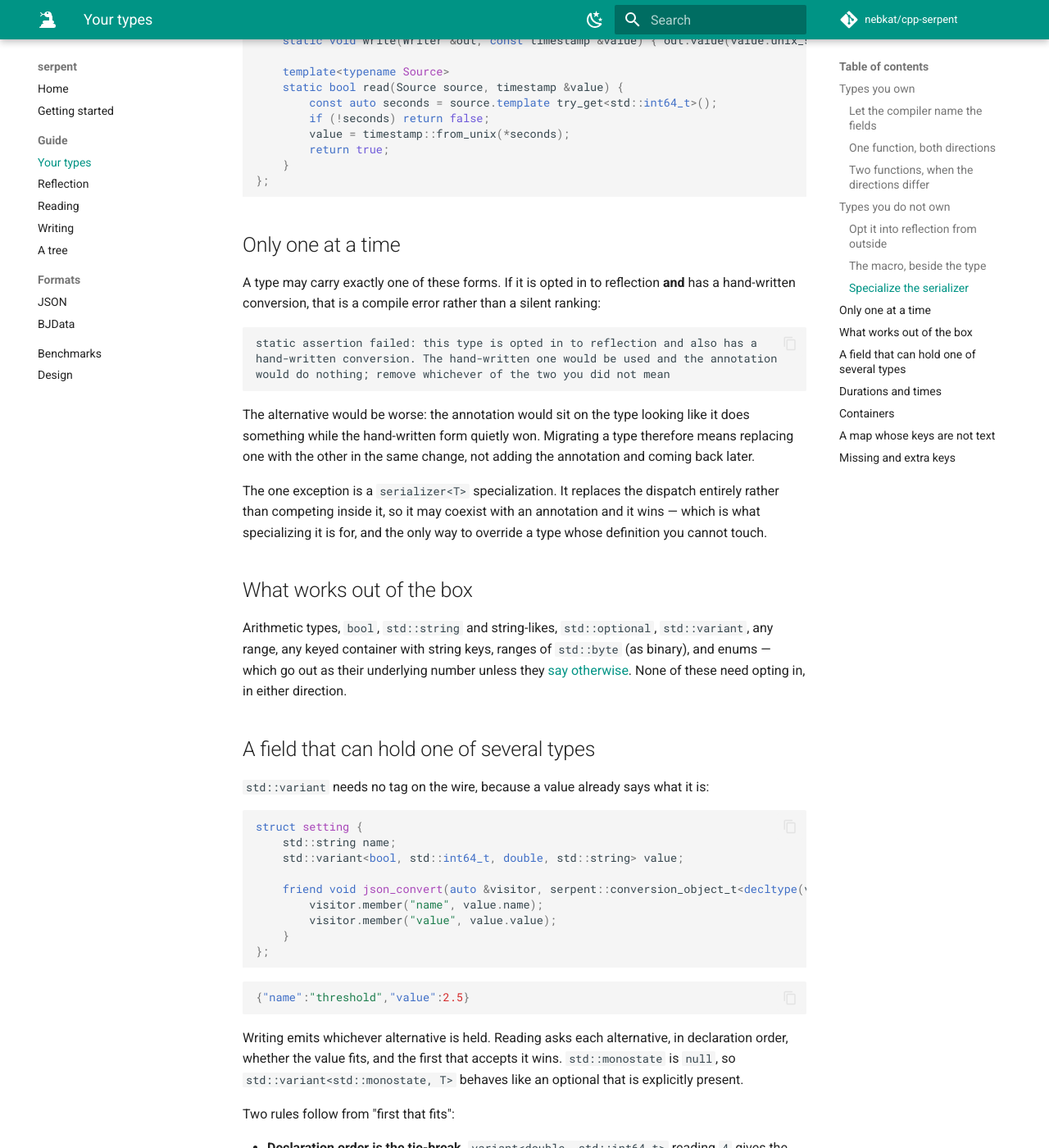
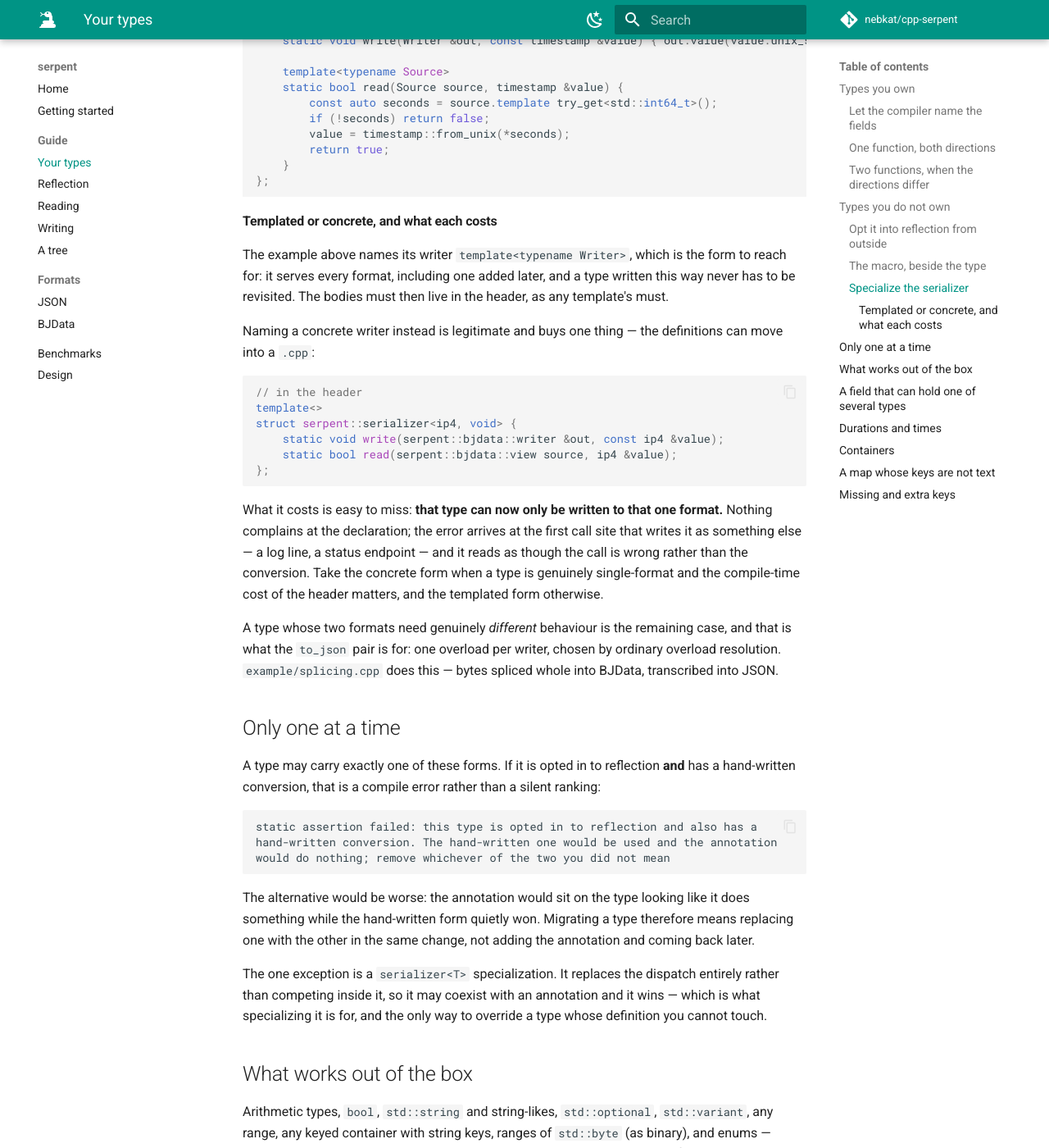
Before and after one commit to nebkat/cpp-serpent, an MkDocs documentation site: the page built from docs/types.md, in a window 1280 px wide and 1400 px high, scrolled down 2605 px. Shown: the whole window at 82% size. Built offline with MkDocs 1.6.1 and Material for MkDocs 9.7.7, drawn with Linux system fonts in a browser that asks for light colours; comment, search, counter and statistics services are not loaded.

Commit message:
docs(types): Say what naming a concrete writer costs

````diff
--- a/docs/types.md
+++ b/docs/types.md
@@ -135,6 +135,34 @@ struct serpent::serializer<timestamp, void> {
     }
 };
 ```
+
+#### Templated or concrete, and what each costs
+
+The example above names its writer `template<typename Writer>`, which is the form to reach for:
+it serves every format, including one added later, and a type written this way never has to be
+revisited. The bodies must then live in the header, as any template's must.
+
+Naming a concrete writer instead is legitimate and buys one thing — the definitions can move into
+a `.cpp`:
+
+```cpp
+// in the header
+template<>
+struct serpent::serializer<ip4, void> {
+    static void write(serpent::bjdata::writer &out, const ip4 &value);
+    static bool read(serpent::bjdata::view source, ip4 &value);
+};
+```
+
+What it costs is easy to miss: **that type can now only be written to that one format.** Nothing
+complains at the declaration; the error arrives at the first call site that writes it as something
+else — a log line, a status endpoint — and it reads as though the call is wrong rather than the
+conversion. Take the concrete form when a type is genuinely single-format and the compile-time
+cost of the header matters, and the templated form otherwise.
+
+A type whose two formats need genuinely *different* behaviour is the remaining case, and that is
+what the `to_json` pair is for: one overload per writer, chosen by ordinary overload resolution.
+`example/splicing.cpp` does this — bytes spliced whole into BJData, transcribed into JSON.
 
 ## Only one at a time
 
````
